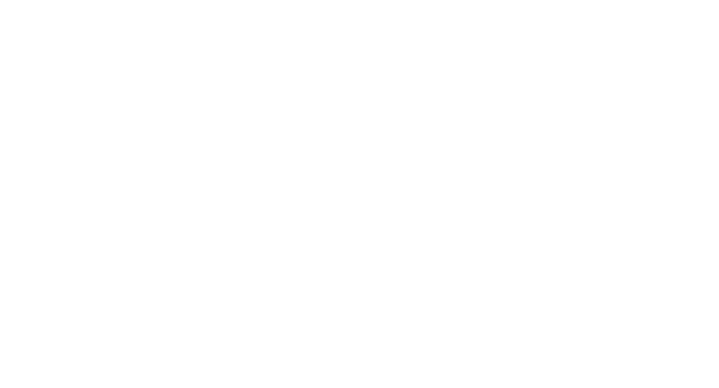
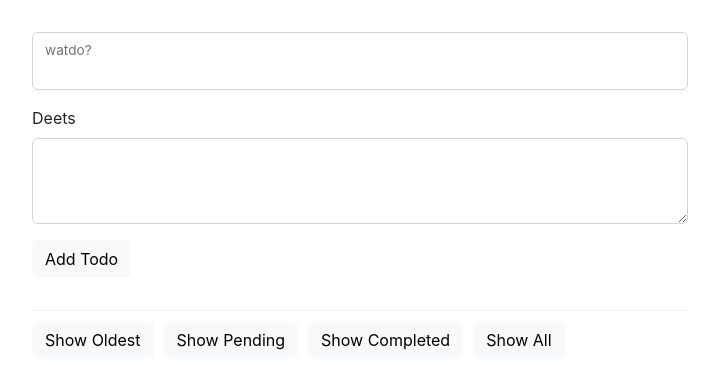
Before and after one commit to mikey712712/React-todo-app, a React (Create React App) app: page / in a window 1280 px wide. Shown: the top 388 px of the page, without its empty margins (280-999 px from the left). Built offline with nearby package versions, Linux system fonts and the light colour scheme.

Commit message:
todo app complete + stretch goals

```diff
--- a/package.json
+++ b/package.json
@@ -10,6 +10,7 @@
     "react": "^18.2.0",
     "react-dom": "^18.2.0",
     "react-scripts": "5.0.1",
+    "uniqid": "^5.4.0",
     "web-vitals": "^2.1.4"
   },
   "scripts": {
--- a/src/App.css
+++ b/src/App.css
@@ -5,7 +5,7 @@
 }
 
 .container {
-  width: 480px;
+	width: 680px;
 	margin-top: 16px;
 }
 
@@ -18,3 +18,22 @@
 	padding: 16px 0;
 	border-bottom: 1px solid #eee;
 }
+
+.btn {
+	margin-right: 10px;
+}
+
+.btn-success.status:hover {
+	cursor: default !important;
+	background-color: #198754;
+}
+
+.btn-light.status:hover {
+	cursor: default !important;
+	background-color: #f8f9fa;
+	border: 1px solid #f8f9fa;
+}
+
+.todo-controls {
+	margin-top: 10px;
+}
--- a/src/App.js
+++ b/src/App.js
@@ -1,7 +1,82 @@
-import './App.css';
+import { useState } from "react"
+import uniqid from "uniqid"
+import "./App.css"
+import Todo from "./Todo"
+import TodoControls from "./TodoControls"
 
 export default function App() {
-  return (
-    <div className="container"></div>
-  )
+	const defaultFields = {
+		title: "",
+		details: "",
+	}
+	const [fields, setFields] = useState(defaultFields)
+	const [todos, setTodos] = useState([])
+	const [orderLabel, setLabel] = useState("Show Oldest")
+	const [listMode, setListMode] = useState("all")
+
+	const handleChange = (event) => {
+		const { name, value } = event.target
+		setFields({
+			...fields,
+			[name]: value,
+		})
+	}
+
+	const handleSubmit = (event) => {
+		event.preventDefault()
+		const newTodo = {
+			...fields,
+			id: uniqid(),
+			status: "pending",
+		}
+		setTodos([newTodo, ...todos])
+		setFields(defaultFields)
+	}
+
+	const sortTodos = () => {
+		if (orderLabel === "Show Oldest") {
+			setLabel("Show Recent")
+			setTodos([...todos].reverse())
+		} else {
+			setLabel("Show Oldest")
+			setTodos([...todos].reverse())
+		}
+	}
+
+	const todosList = todos.map((todo) => (
+		<Todo todos={todos} setTodos={setTodos} title={todo.title} details={todo.details} id={todo.id} status={todo.status} />
+	))
+
+	const pendingTodosList = todos
+		.filter((todo) => todo.status === "pending")
+		.map((todo) => <Todo todos={todos} setTodos={setTodos} title={todo.title} details={todo.details} id={todo.id} status={todo.status} />)
+
+	const completedTodosList = todos
+		.filter((todo) => todo.status === "complete")
+		.map((todo) => <Todo todos={todos} setTodos={setTodos} title={todo.title} details={todo.details} id={todo.id} status={todo.status} />)
+
+	return (
+		<div class="container">
+			<form onSubmit={handleSubmit}>
+				<div class="form-floating mb-3">
+					<input name="title" type="text" required class="form-control" id="title" onChange={handleChange} value={fields.title} />
+					<label class="form-label" for="title">
+						watdo?
+					</label>
+				</div>
+				<div class="mb-3">
+					<label class="form-label" for="details">
+						Deets
+					</label>
+					<textarea name="details" class="form-control" id="details" rows="3" onChange={handleChange} value={fields.details}></textarea>
+				</div>
+				<input class="btn btn-light" type="submit" value="Add Todo" />
+			</form>
+
+			<div class="todo-list">
+				<TodoControls sortTodos={sortTodos} orderLabel={orderLabel} listMode={listMode} setListMode={setListMode} />
+				{listMode === "all" ? todosList : listMode === "pending" ? pendingTodosList : listMode === "complete" ? completedTodosList : null}
+			</div>
+		</div>
+	)
 }
--- /dev/null
+++ b/src/Todo.js
@@ -0,0 +1,28 @@
+export default function Todo({ title, details, id, setTodos, status, todos }) {
+	const handleTodoDone = () => {
+		const updatedTodos = [...todos]
+		for (let todo of updatedTodos) {
+			if (todo.id === id) {
+				todo.status = "complete"
+			}
+		}
+		setTodos(updatedTodos)
+	}
+
+	return (
+		<div class="todo-item">
+			<h5>{title}</h5>
+			<p>{details}</p>
+			{status === "pending" ? (
+				<div class="status btn btn-light">Pending</div>
+			) : status === "complete" ? (
+				<div class="status btn btn-success">✓ Completed</div>
+			) : null}
+			{status === "pending" ? (
+				<button type="button" class="btn btn-dark" onClick={handleTodoDone}>
+					Mark as Complete
+				</button>
+			) : null}
+		</div>
+	)
+}
--- /dev/null
+++ b/src/TodoControls.js
@@ -0,0 +1,34 @@
+import Todo from "./Todo"
+
+const TodoControls = ({ sortTodos, orderLabel, setListMode }) => {
+	const handleClickPending = () => {
+		setListMode("pending")
+	}
+
+	const handleClickComplete = () => {
+		setListMode("complete")
+	}
+
+	const handleClickAll = () => {
+		setListMode("all")
+	}
+
+	return (
+		<div class="todo-controls">
+			<button class="btn btn-light" onClick={sortTodos}>
+				{orderLabel}
+			</button>
+			<button class="btn btn-light" onClick={handleClickPending}>
+				Show Pending
+			</button>
+			<button class="btn btn-light" onClick={handleClickComplete}>
+				Show Completed
+			</button>
+			<button class="btn btn-light" onClick={handleClickAll}>
+				Show All
+			</button>
+		</div>
+	)
+}
+
+export default TodoControls
```
Also changed, not shown: 1 other file (tests, documents, lock files or other folders). Lines whose indentation alone changed are shown as unchanged.
